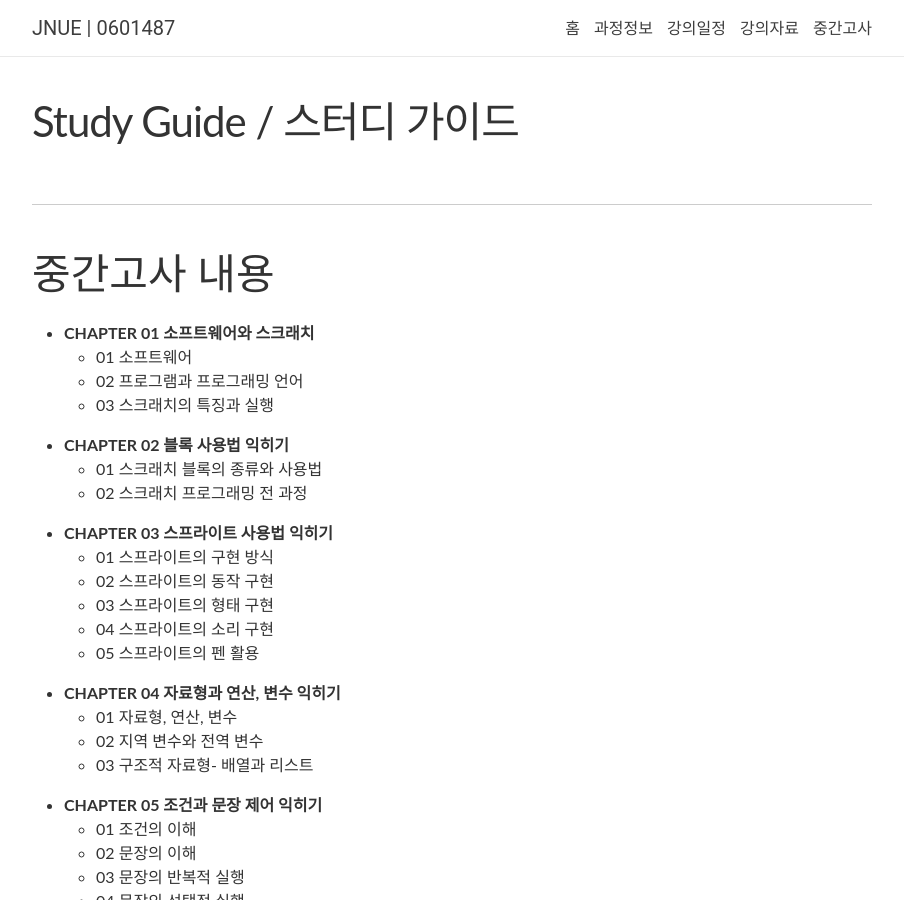
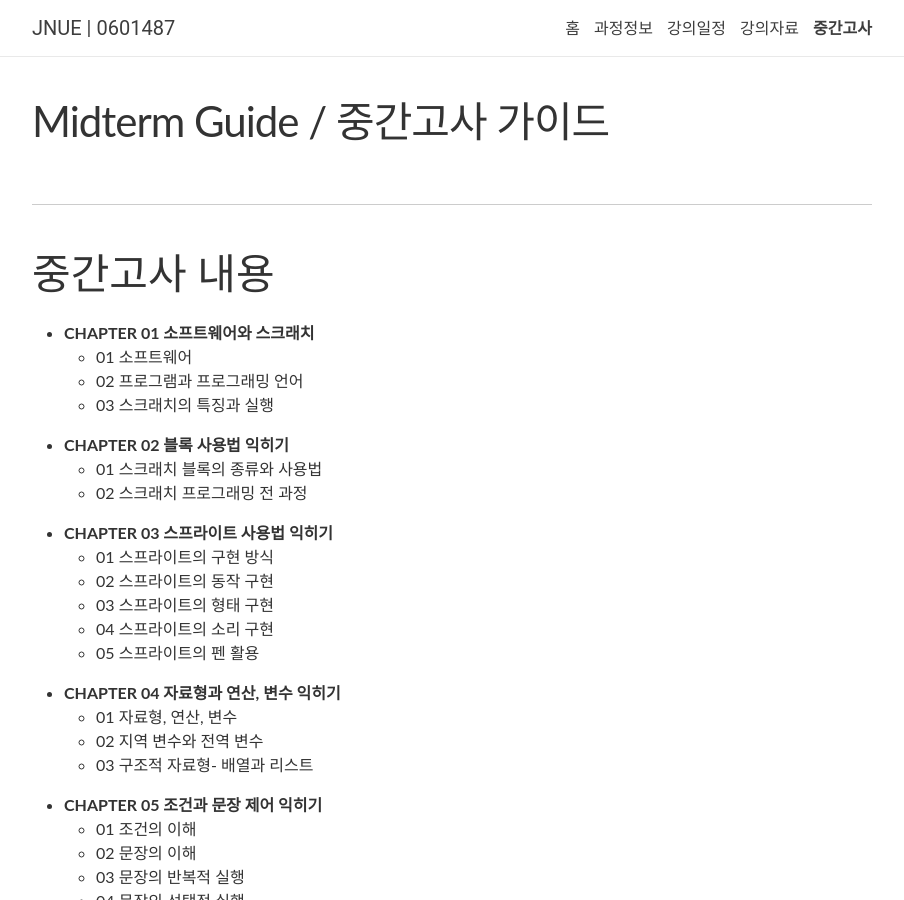
Before and after one commit to 2023-aaronkr/jnue-iss, a Jekyll site: the page built from _pages/midterm.md, in a window 1280 px wide and 900 px high. Shown: the whole window, without its empty margins (188-1092 px from the left). Built offline with Jekyll 4.4.1, drawn with Linux system fonts in a browser that asks for light colours; nearby versions of some CDN libraries; comment, search, counter and statistics services are not loaded.

Commit message:
Update midterm guide

```diff
--- a/_includes/header.html
+++ b/_includes/header.html
@@ -38,7 +38,9 @@
         <a class="page-link" href="{{ '/resources/' | relative_url }}"
           >강의자료</a
         >
-        <a class="page-link" href="{{ '/guide/' | relative_url }}">중간고사</a>
+        <a class="page-link" href="{{ '/midterm/' | relative_url }}"
+          ><strong>중간고사</strong></a
+        >
 
         <!-- <a class="page-link" href="{{ '/notes/' | relative_url }}">notes</a>
         <a class="page-link" href="{{ '/calendar/' | relative_url }}">calendar</a>
--- a/_pages/guide.md
+++ b/_pages/midterm.md
@@ -1,7 +1,7 @@
 ---
 layout: page
-title: Study Guide / 스터디 가이드
-permalink: /guide/
+title: Midterm Guide / 중간고사 가이드
+permalink: /midterm/
 ---
 
 {:toc}
```
